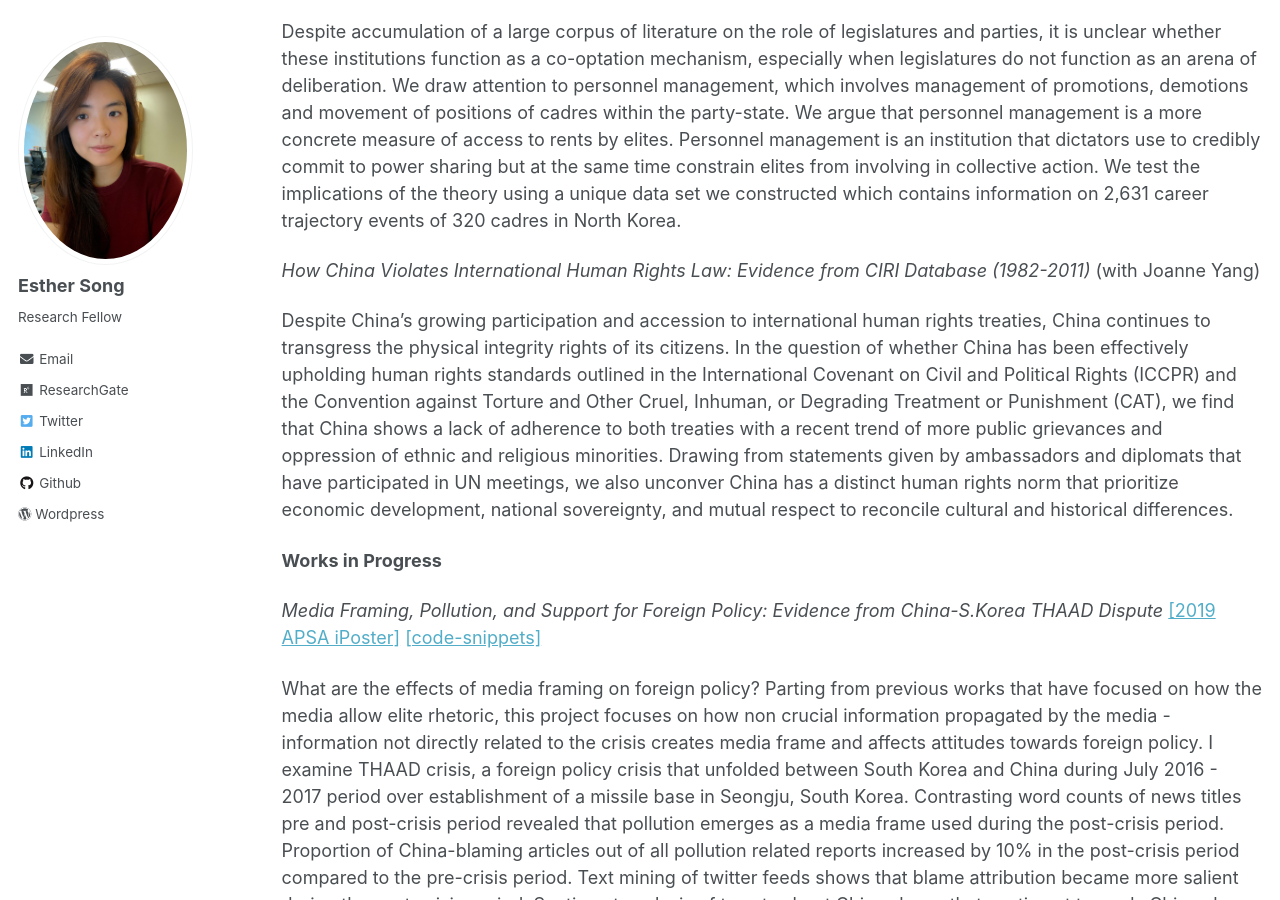
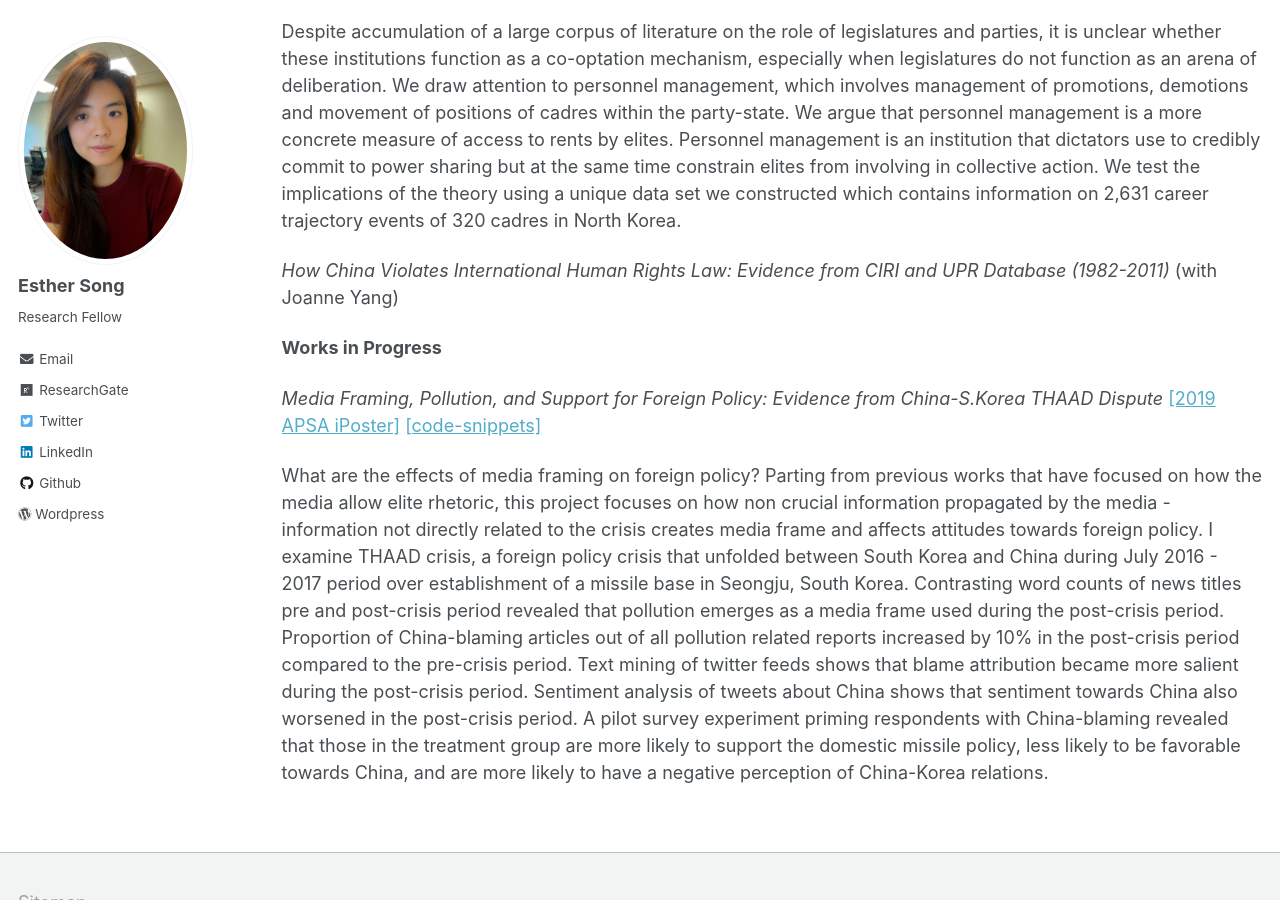
Before and after one commit to ehsong/ehsong.github.io, a Jekyll site: the page built from _pages/research.md, in a window 1280 px wide and 900 px high, scrolled down 960 px. Built offline with Jekyll 4.4.1, drawn with Linux system fonts in a browser that asks for light colours.

Commit message:
Update research.md

```diff
--- a/_pages/research.md
+++ b/_pages/research.md
@@ -34,11 +34,7 @@ Song, E. E. The Political Origins of NGO Sector Expansion Under Authoritarianism
 
 Despite accumulation of a large corpus of literature on the role of legislatures and parties, it is unclear whether these institutions function as a co-optation mechanism, especially when legislatures do not function as an arena of deliberation. We draw attention to personnel management, which involves management of promotions, demotions and movement of positions of cadres within the party-state. We argue that personnel management is a more concrete measure of access to rents by elites. Personnel management is an institution that dictators use to credibly commit to power sharing but at the same time constrain elites from involving in collective action. We test the implications of the theory using a unique data set we constructed which contains information on 2,631 career trajectory events of 320 cadres in North Korea.
 
-*How China Violates International Human Rights Law: Evidence from CIRI Database (1982-2011)* (with Joanne Yang)
-
-Despite China’s growing participation and accession to international human rights treaties, China continues to transgress the physical integrity rights of its citizens. In the question of whether China has been effectively upholding human rights standards outlined in the International Covenant on Civil and
-Political Rights (ICCPR) and the Convention against Torture and Other Cruel, Inhuman, or Degrading Treatment or Punishment (CAT), we find that China shows a lack of adherence to both treaties with a recent trend of more public grievances and oppression of ethnic and religious minorities. Drawing from statements given by
-ambassadors and diplomats that have participated in UN meetings, we also unconver China has a distinct human rights norm that prioritize economic development, national sovereignty, and mutual respect to reconcile cultural and historical differences.
+*How China Violates International Human Rights Law: Evidence from CIRI and UPR Database (1982-2011)* (with Joanne Yang)
 
 **Works in Progress**
 
```
